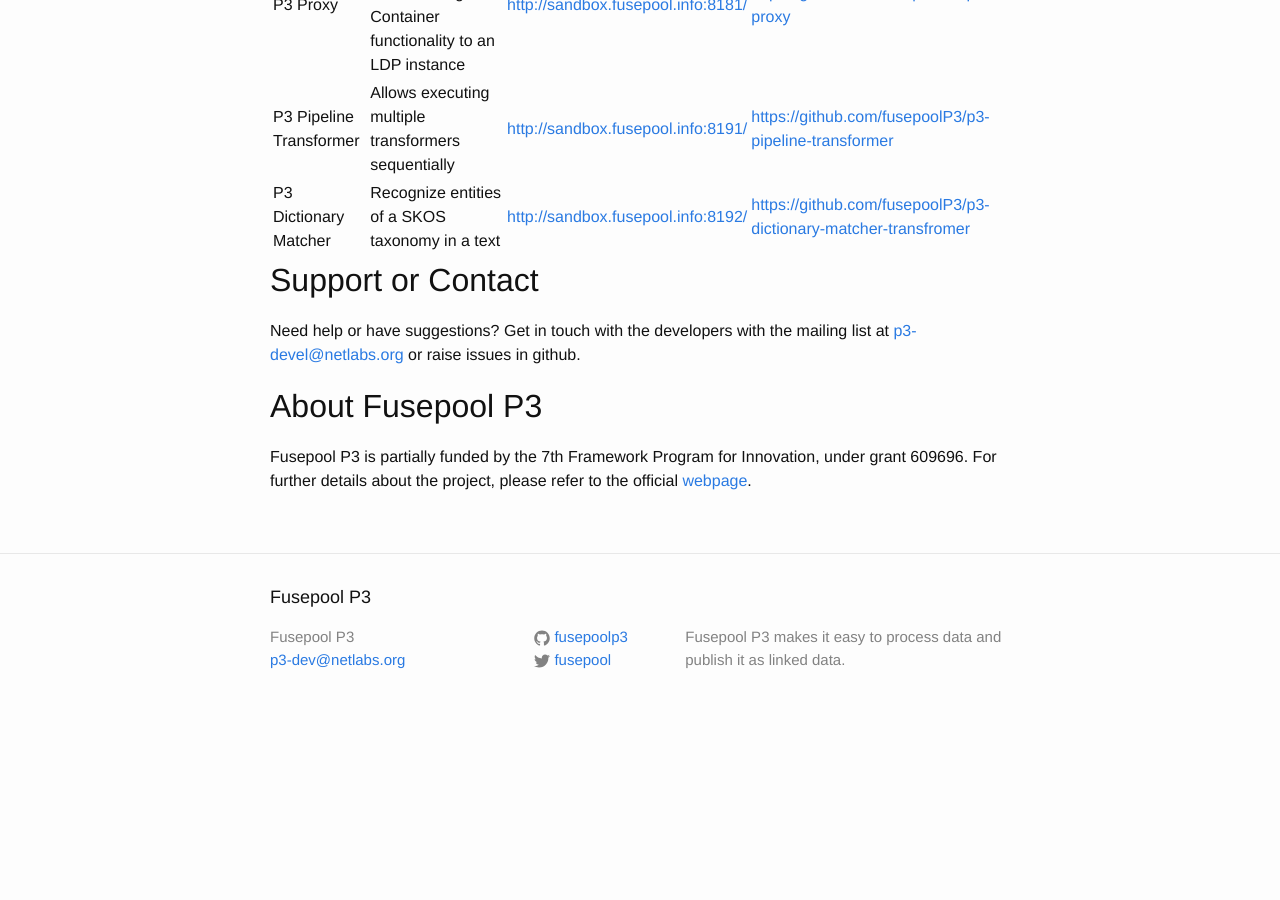
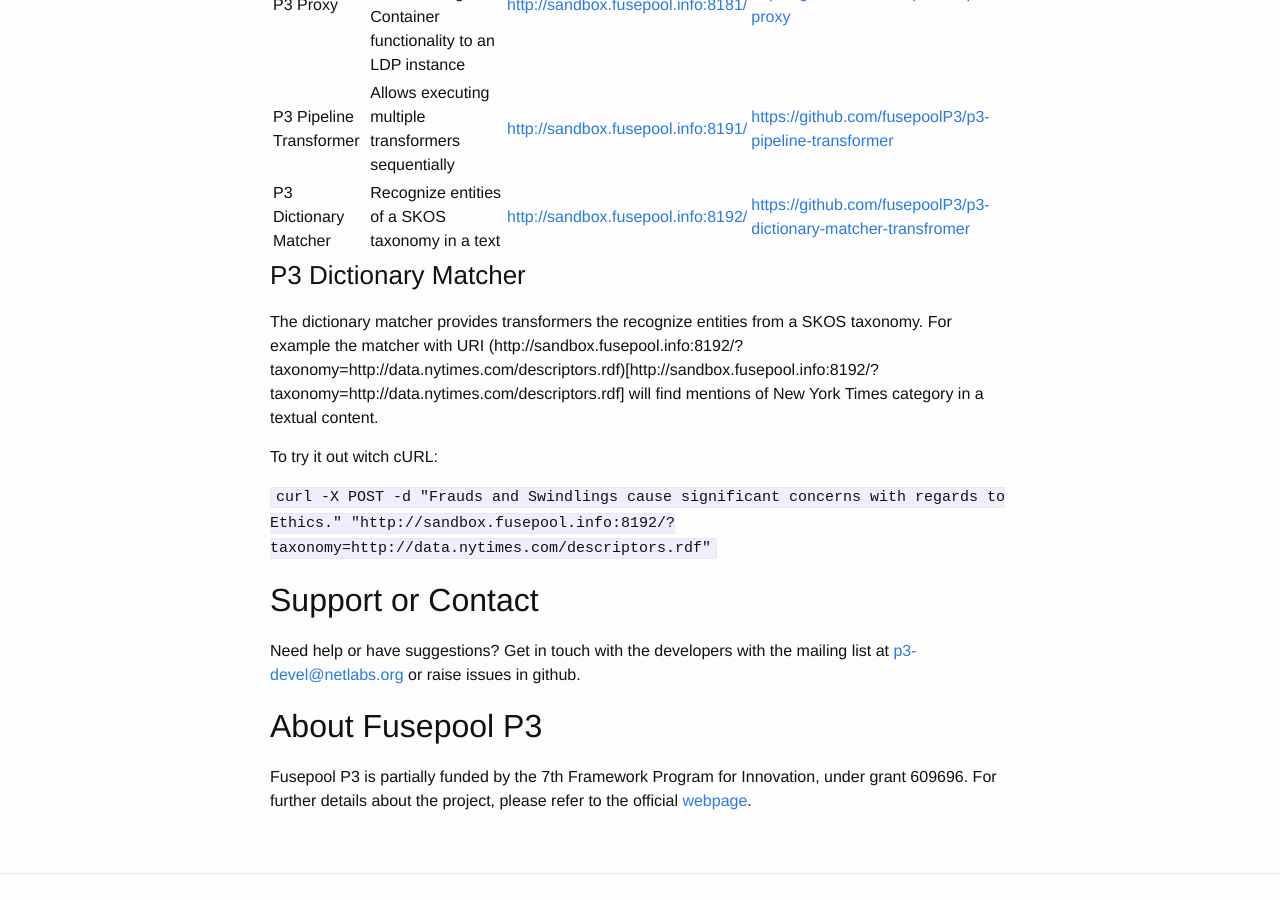
Before and after one commit to fusepoolP3/fusepoolp3.github.io, a Jekyll site: the page built from index.md, in a window 1280 px wide and 900 px high, scrolled down 744 px. Built offline with Jekyll 4.4.1, drawn with Linux system fonts in a browser that asks for light colours; before the commit the page ends 1475 px from its top, so only the background shows below that.

Commit message:
added usage example for dictionary annotator

```diff
--- a/index.md
+++ b/index.md
@@ -36,6 +36,15 @@
 | P3 Pipeline Transformer | Allows executing multiple transformers sequentially | [http://sandbox.fusepool.info:8191/](http://sandbox.fusepool.info:8191/) | [https://github.com/fusepoolP3/p3-pipeline-transformer](https://github.com/fusepoolP3/p3-pipeline-transformer)|
 | P3 Dictionary Matcher | Recognize entities of a SKOS taxonomy in a text | [http://sandbox.fusepool.info:8192/](http://sandbox.fusepool.info:8192/) | [https://github.com/fusepoolP3/p3-dictionary-matcher-transfromer](https://github.com/fusepoolP3/p3-dictionary-matcher-transfromer)|
 
+### P3 Dictionary Matcher
+
+The dictionary matcher provides transformers the recognize entities from a SKOS taxonomy. For example the matcher with URI (http://sandbox.fusepool.info:8192/?taxonomy=http://data.nytimes.com/descriptors.rdf)[http://sandbox.fusepool.info:8192/?taxonomy=http://data.nytimes.com/descriptors.rdf] will find mentions of New York Times category in a textual content.
+
+To try it out witch cURL:
+
+`curl -X POST -d "Frauds and Swindlings cause significant concerns with regards to Ethics." "http://sandbox.fusepool.info:8192/?taxonomy=http://data.nytimes.com/descriptors.rdf"`
+
+
 
 ## <a name="support-or-contact"></a>Support or Contact
 
```
